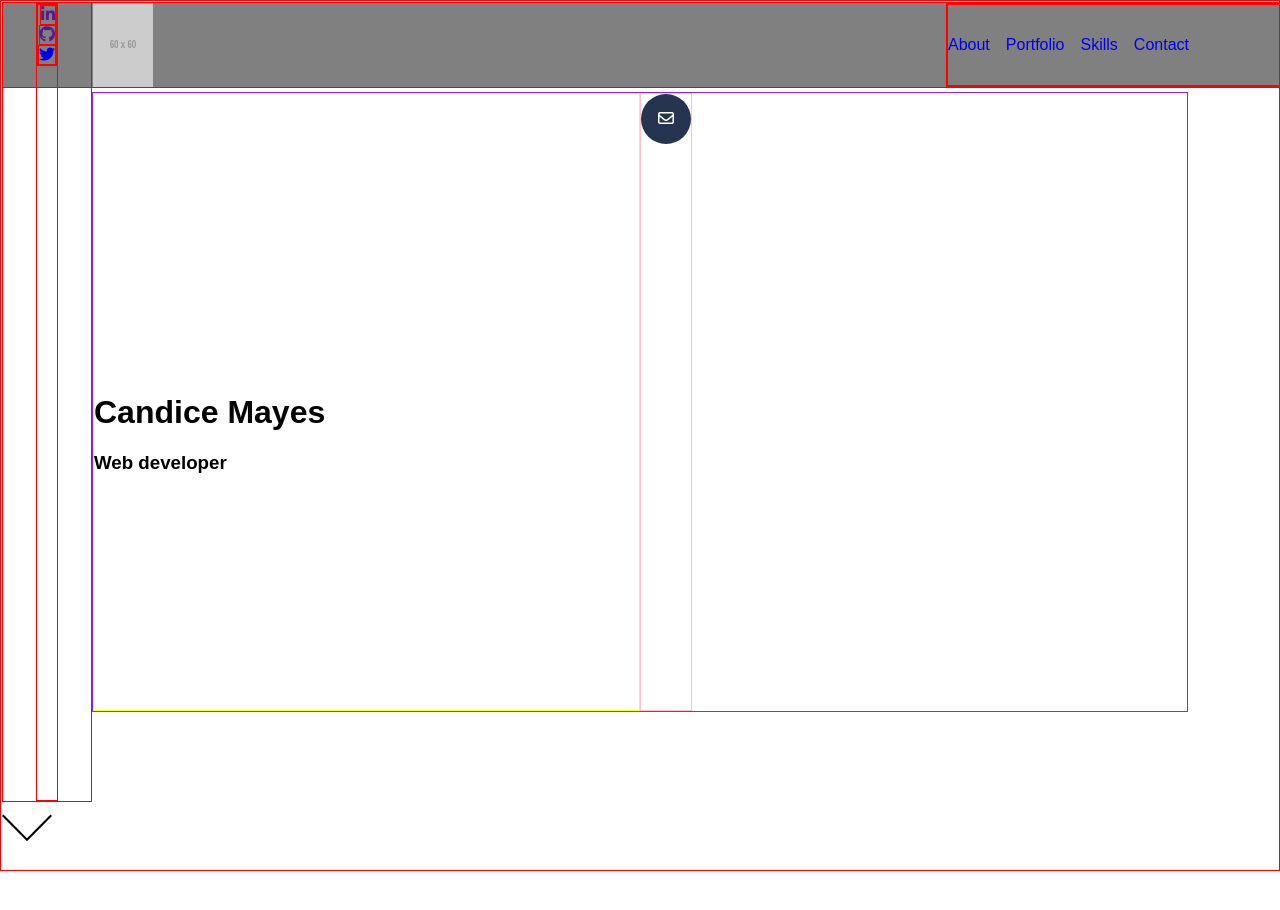
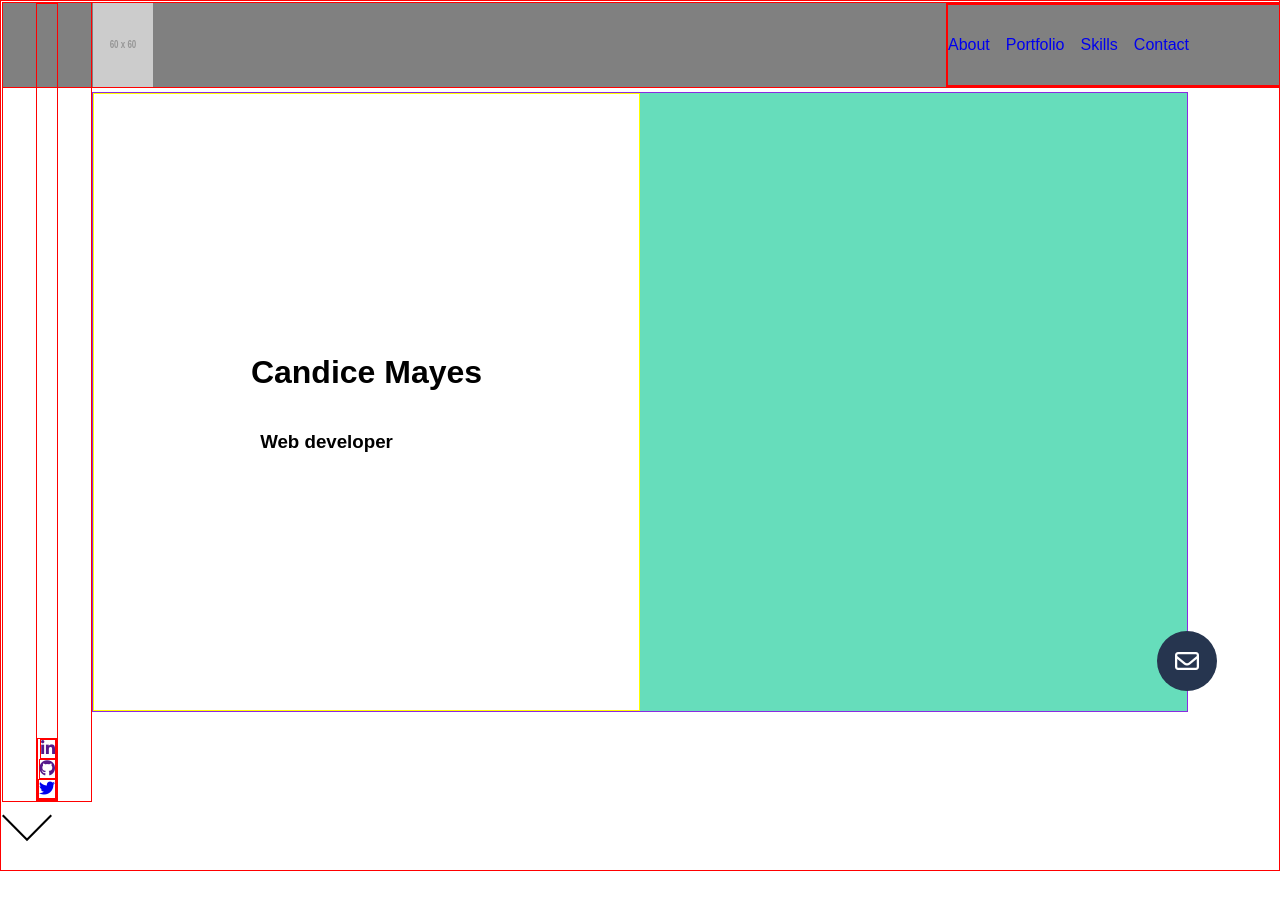
Before and after one commit to candicecodes/portfolio-website, a website: page index.html in a window 1280 px wide. Shown: the top 910 px of the page. Drawn offline with nearby package versions, Linux system fonts and the light colour scheme; placeholder pictures from the web are drawn by us.

Commit message:
fixed nav

```diff
--- a/dev/styles/partials/_header.scss
+++ b/dev/styles/partials/_header.scss
@@ -46,7 +46,8 @@
 
 .leftNav {
     border: 1px solid red;
-    display: inline-block;
+    display: flex;
+    align-items: flex-end;
     ul {
         border: 1px solid red;
         display: flex;
@@ -79,24 +80,34 @@
     .header--left {
         border: 1px solid yellow;
         width: 50%;
-        h1 {
-            margin-top: 300px;
+        display: flex;
+        flex-direction: column;
+        justify-content: center;
+        align-items: center;
+        h3 {
+            padding-right: 80px;
         }
     }
     .header--right {
-        border: 1px solid pink;
+        background: #66DDBB;
+        width: 50%;
+        position: relative;
     }
 }
 
 .email {
     background: #26354F;
     border-radius: 50%;
-    width: 50px;
-    height: 50px;
+    width: 60px;
+    height: 60px;
     display: flex;
     align-items: center;
     justify-content: center;
+    position: absolute;
+    bottom: 20px;
+    right: -30px;
     i {
         color: white;
+        font-size: 24px;
     }
 }
--- a/dev/styles/style.scss
+++ b/dev/styles/style.scss
@@ -1,4 +1,4 @@
+@import "partials/setup";
 @import "partials/global";
 @import "partials/header";
 @import "partials/about";
-@import "partials/setup";
--- a/gulpfile.js
+++ b/gulpfile.js
@@ -1,5 +1,6 @@
 'use strict'
 
+const plumber = require('gulp-plumber');
 const gulp = require('gulp');
 const sass = require('gulp-sass');
 const concat = require('gulp-concat');
@@ -10,6 +11,7 @@ const reload = browserSync.reload;
 
 gulp.task('styles', () => {
     return gulp.src('./dev/styles/**/*.scss')
+        .pipe(plumber())
         .pipe(sass().on('error', sass.logError))
         .pipe(autoprefixer('last 2 versions', 'safari 5', 'ie 8', 'ie 9', 'opera 12.1'))
         .pipe(concat('style.css'))
--- a/package.json
+++ b/package.json
@@ -16,6 +16,7 @@
     "gulp-autoprefixer": "^4.0.0",
     "gulp-babel": "^7.0.0",
     "gulp-concat": "^2.6.1",
+    "gulp-plumber": "^1.1.0",
     "gulp-sass": "^3.1.0"
   }
 }
```
Also changed, not shown: public/styles/style.css.
